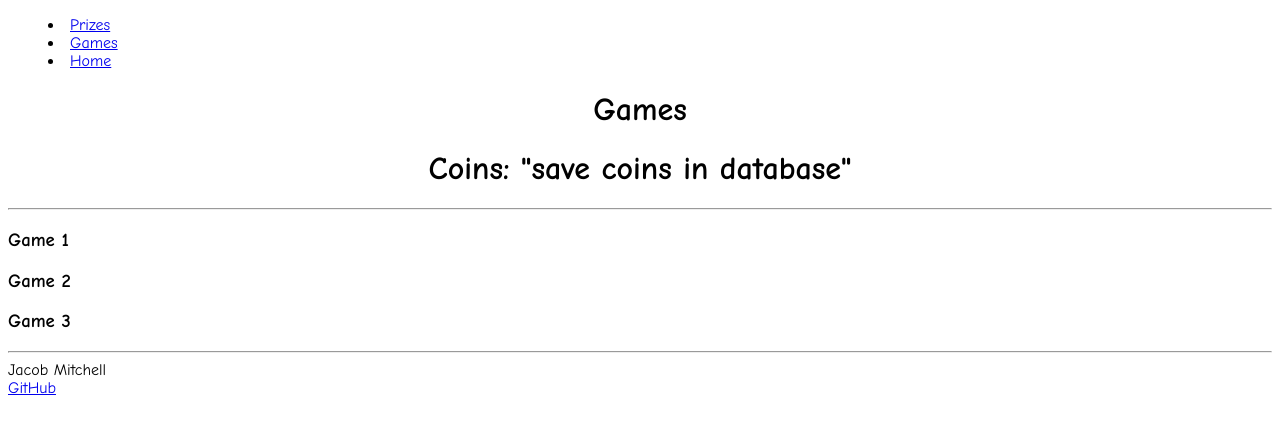
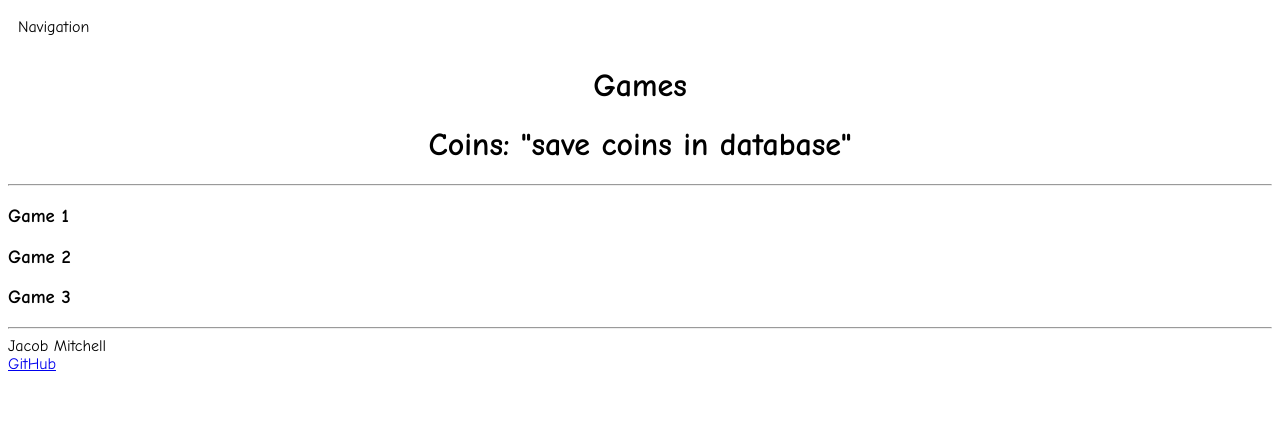
Before and after one commit to mitchja23/startup, a plain HTML site: page Code/games.html in a window 1280 px wide. Drawn offline with Linux system fonts and the light colour scheme.

Commit message:
more navigations

```diff
--- a/Code/games.html
+++ b/Code/games.html
@@ -5,14 +5,22 @@
         <title>Games</title>
         <link rel="stylesheet" href="style.css">
     </head>
+    <nav>
+        <ul class="menu">
 
-    <nav>
-        <menu>
-            <li><a href="prize.html"> Prizes</a></li>
-            <li><a href="games.html"> Games</a></li>
-            <li><a href="home.html">Home</a></li>
-        </menu>
+            <li class="dropdown">
+                <a href="#">Navigation</a>
+                <ul class="dropdown-content">
+                    <li><a href="home.html">Home</a></li>
+                    <li><a href="prize.html"> Prizes</a></li>
+                    <li><a href="games.html"> Games</a></li>
+                </ul>
+            </li>
+
+        </ul>
     </nav>
+
+
 
     <body>
         <header>
```
Also changed, not shown: Code/prize.html (+12 -5 lines).
